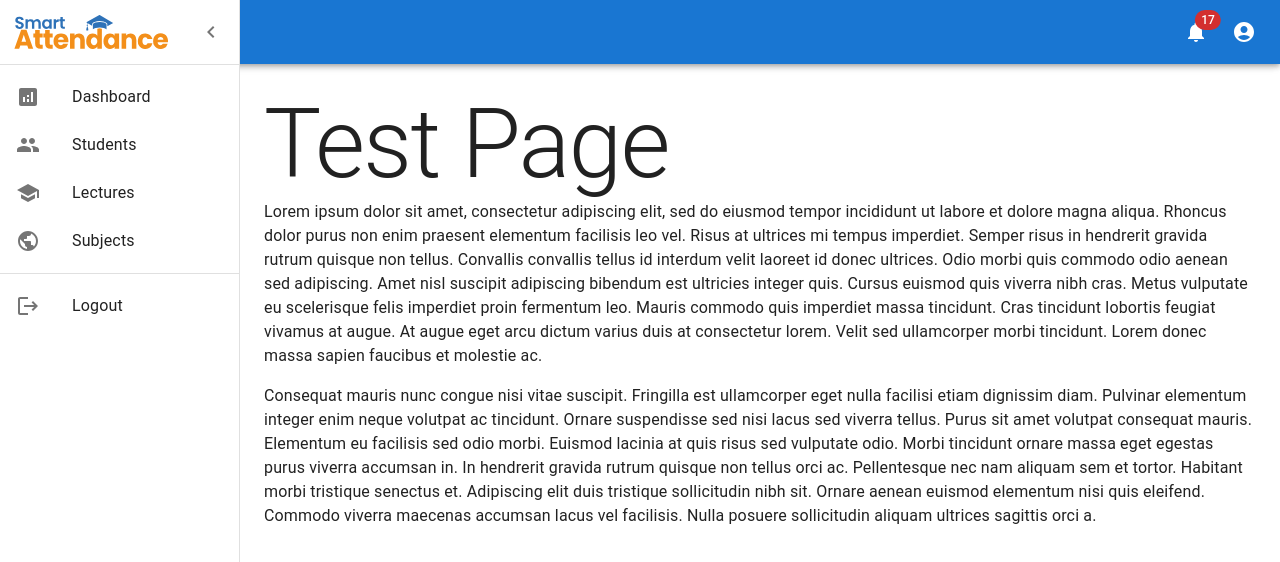
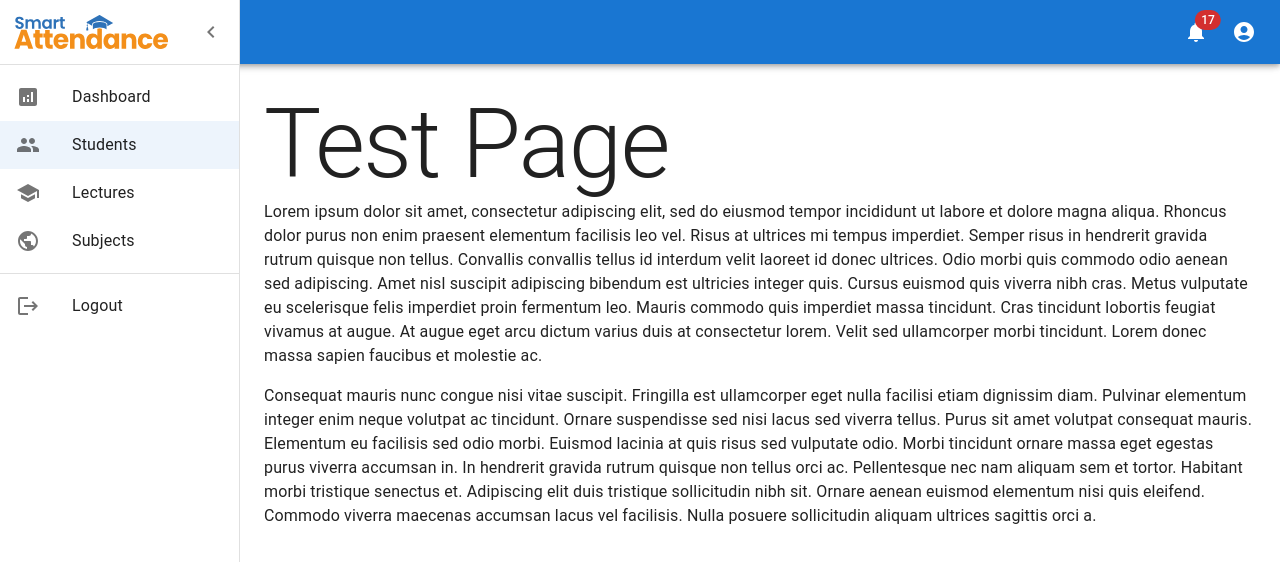
Before and after one commit to VishwaDeAero/Smart-Attendance-AdminPanel, a React (Create React App) app: page /test in a window 1280 px wide. Shown: the top 562 px of the page. Built offline with nearby package versions, Linux system fonts and the light colour scheme.

Commit message:
router path selected button highlight added

```diff
--- a/src/components/SideDrawer.js
+++ b/src/components/SideDrawer.js
@@ -1,12 +1,13 @@
-import { Analytics, ChevronLeft, ChevronRight, Inbox, Logout, Mail, People, Public, School } from '@mui/icons-material';
+import { Analytics, ChevronLeft, ChevronRight, Logout, People, Public, School } from '@mui/icons-material'
 import { Divider, Drawer, IconButton, List, ListItem, ListItemButton, ListItemIcon, ListItemText, styled, useTheme } from '@mui/material'
-import React, { useState } from 'react'
-import AppLogo from './AppLogo';
+import React from 'react'
+import AppLogo from './AppLogo'
+import { Link, useLocation } from 'react-router-dom'
 
 const SideDrawer = ({ drawerWidth, open, handleDrawerClose }) => {
 
-  const theme = useTheme();
-  const [selectedPage, setSelectedPage] = useState('Inbox');
+  const theme = useTheme()
+  const location = useLocation()
 
   // Styles for the side drawer header component.
   const DrawerHeader = styled('div')(({ theme }) => ({
@@ -16,38 +17,32 @@ const SideDrawer = ({ drawerWidth, open, handleDrawerClose }) => {
     // necessary for content to be below app bar
     ...theme.mixins.toolbar,
     justifyContent: 'space-between',
-  }));
+  }))
 
   // Side Drawer Content
   const mainItems = [
-    { text: 'Dashboard', icon: <Analytics/> },
-    { text: 'Students', icon: <People/> },
-    { text: 'Lectures', icon: <School/> },
-    { text: 'Subjects', icon: <Public/> },
-  ];
+    { text: 'Dashboard', route:'/', icon: <Analytics/> },
+    { text: 'Students', route:'/test', icon: <People/> },
+    { text: 'Lectures', route:'/lectures', icon: <School/> },
+    { text: 'Subjects', route:'/subjects', icon: <Public/> },
+  ]
 
   const userItemms = [
     { text: 'Logout', icon: <Logout/> },
-  ];
-
-
-  // Handle Side Bar Item Click
-  const handleListItemClick = (text) => {
-    setSelectedPage(text);
-    // You can add any additional logic here when a page is selected
-  };
+  ]
 
   // Side Bar Components Generator
   const renderListItems = (items) => (
     <List>
-      {items.map(({ text, icon }, index) => (
+      {items.map(({ text, route, icon }, index) => (
         <ListItem
           key={text}
           disablePadding
-          onClick={() => handleListItemClick(text)}
         >
           <ListItemButton
-            selected={selectedPage === text}
+            selected={location.pathname === route}
+            component={Link}
+            to={route}
           >
             <ListItemIcon>
               {icon}
@@ -57,7 +52,7 @@ const SideDrawer = ({ drawerWidth, open, handleDrawerClose }) => {
         </ListItem>
       ))}
     </List>
-  );
+  )
 
   return (
     <Drawer
```
